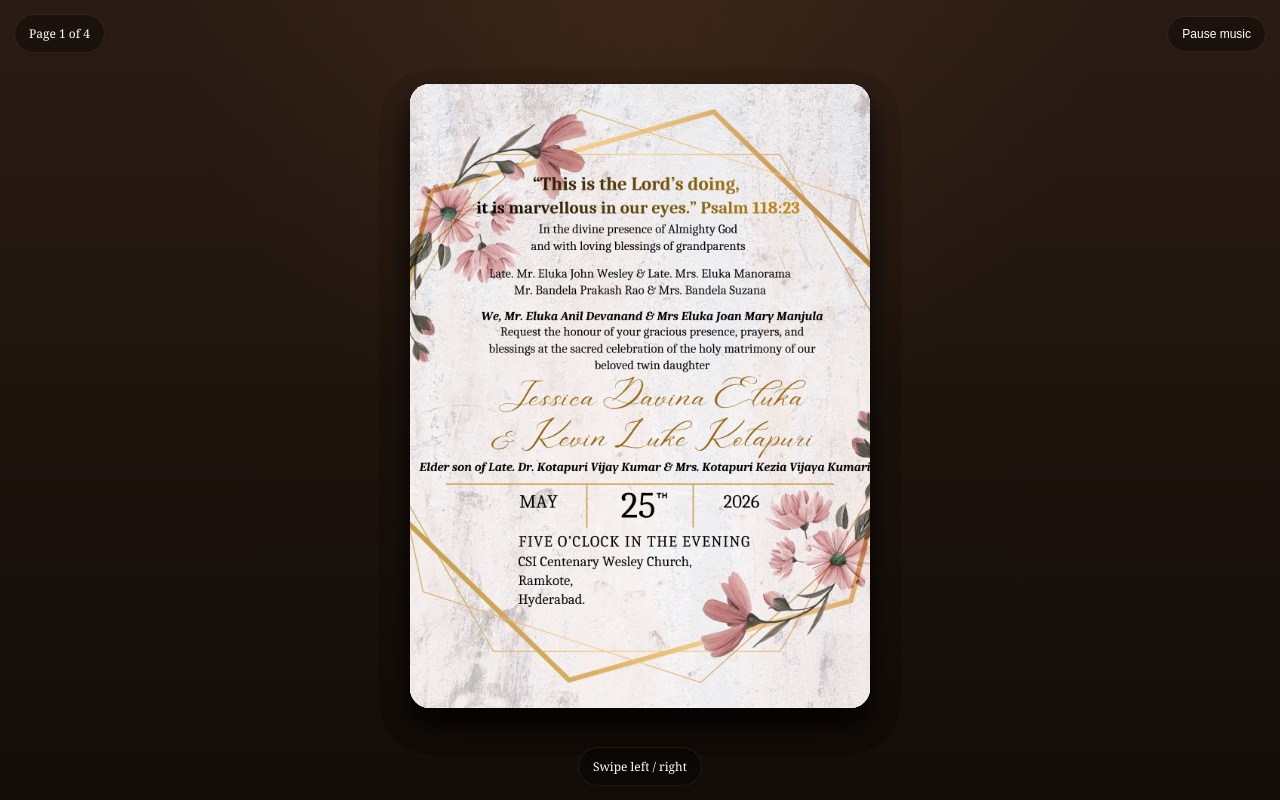
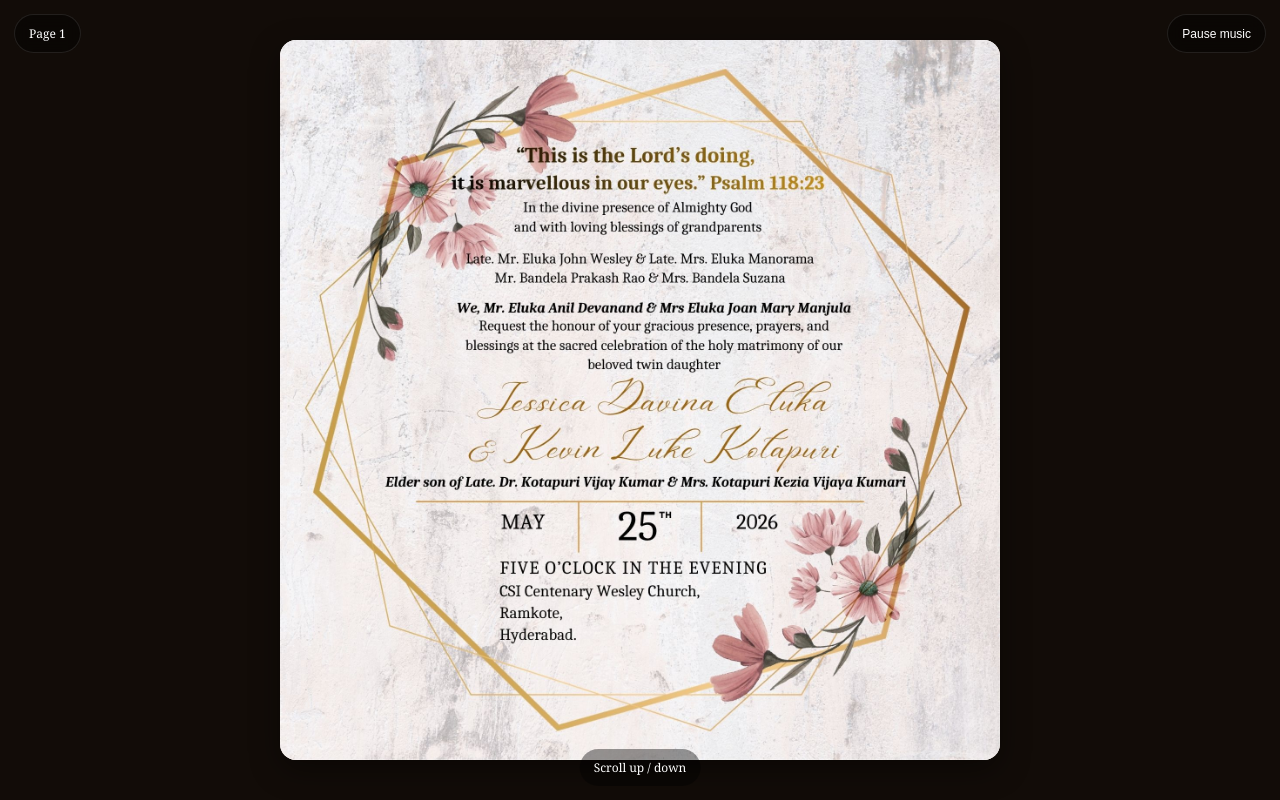
Before and after one commit to DJessE26/Wedding, a plain HTML site: page index.html in a window 1280 px wide. Drawn offline with Linux system fonts and the light colour scheme.

Commit message:
Update index.html

```diff
--- a/index.html
+++ b/index.html
@@ -3,121 +3,82 @@
 <head>
   <meta charset="UTF-8" />
   <meta name="viewport" content="width=device-width, initial-scale=1.0, viewport-fit=cover" />
-  <title>Mobile Page Viewer</title>
+  <title>Scroll Page Viewer</title>
 
   <style>
     * {
       box-sizing: border-box;
+      margin: 0;
+      padding: 0;
       -webkit-tap-highlight-color: transparent;
-      user-select: none;
     }
 
     html, body {
-      margin: 0;
-      width: 100%;
       height: 100%;
       overflow: hidden;
+      font-family: Georgia, serif;
       background: #120c08;
-      font-family: Georgia, serif;
-      touch-action: pan-y;
-    }
-
-    body {
       color: #fff;
     }
 
     .app {
-      position: relative;
-      width: 100vw;
-      height: 100vh;
       height: 100dvh;
-      overflow: hidden;
-      background:
-        radial-gradient(circle at top, rgba(90, 58, 35, 0.35), transparent 45%),
-        linear-gradient(180deg, #2a1c14 0%, #120c08 100%);
+      display: flex;
+      flex-direction: column;
     }
 
     .topbar {
-      position: absolute;
+      position: fixed;
       top: max(14px, env(safe-area-inset-top));
       left: 14px;
       right: 14px;
-      z-index: 20;
+      z-index: 10;
       display: flex;
       justify-content: space-between;
-      align-items: center;
     }
 
     .pill, .music-btn {
-      background: rgba(0,0,0,0.32);
-      border: 1px solid rgba(255,255,255,0.08);
+      background: rgba(0,0,0,0.4);
+      border: 1px solid rgba(255,255,255,0.1);
       backdrop-filter: blur(8px);
-      color: #fff;
       border-radius: 999px;
       padding: 10px 14px;
       font-size: 12px;
+      color: #fff;
     }
 
     .viewer {
-      position: absolute;
-      inset: 0;
+      flex: 1;
+      overflow-y: auto;
+      scroll-snap-type: y mandatory;
+      -webkit-overflow-scrolling: touch;
+    }
+
+    .page {
+      min-height: 100dvh;
       display: flex;
       align-items: center;
       justify-content: center;
-      padding:
-        calc(max(64px, env(safe-area-inset-top) + 52px))
-        14px
-        calc(max(72px, env(safe-area-inset-bottom) + 56px));
-    }
-
-    .book-wrap {
-      width: min(92vw, 460px);
-      height: min(78dvh, 760px);
-      perspective: 2000px;
-      position: relative;
-    }
-
-    .book {
-      position: relative;
-      width: 100%;
-      height: 100%;
-    }
-
-    .page {
-      position: absolute;
-      inset: 0;
-      transform-origin: left center;
-      transition: transform 0.9s cubic-bezier(0.22, 0.8, 0.2, 1);
-      border-radius: 20px;
-      overflow: hidden;
-      background: #f8f1e7;
-      box-shadow: 0 16px 30px rgba(0,0,0,0.28);
+      padding: 20px;
+      scroll-snap-align: start;
     }
 
     .page img {
-      width: 100%;
-      height: 100%;
-      object-fit: cover; /* FIXED */
-      pointer-events: none;
-    }
-
-    .page.flipped {
-      transform: rotateY(-180deg);
-    }
-
-    .bottombar {
-      position: absolute;
-      left: 14px;
-      right: 14px;
-      bottom: max(14px, env(safe-area-inset-bottom));
-      display: flex;
-      justify-content: center;
+      max-width: 100%;
+      max-height: 90vh;
+      width: auto;
+      height: auto;
+      border-radius: 16px;
+      box-shadow: 0 10px 30px rgba(0,0,0,0.4);
+      background: #f6efe6;
     }
 
     .hint {
-      background: rgba(0,0,0,0.32);
-      border: 1px solid rgba(255,255,255,0.08);
-      backdrop-filter: blur(8px);
+      position: fixed;
+      bottom: max(14px, env(safe-area-inset-bottom));
+      left: 50%;
+      transform: translateX(-50%);
+      background: rgba(0,0,0,0.4);
       border-radius: 999px;
       padding: 10px 14px;
       font-size: 12px;
@@ -133,15 +94,9 @@
       <button class="music-btn" id="musicBtn">Pause music</button>
     </div>
 
-    <div class="viewer">
-      <div class="book-wrap" id="bookWrap">
-        <div class="book" id="book"></div>
-      </div>
-    </div>
+    <div class="viewer" id="viewer"></div>
 
-    <div class="bottombar">
-      <div class="hint">Swipe left / right</div>
-    </div>
+    <div class="hint">Scroll up / down</div>
 
   </div>
 
@@ -155,77 +110,37 @@
       { image: 'images/page4.jpg' },
     ];
 
-    const book = document.getElementById('book');
+    const viewer = document.getElementById('viewer');
     const pageCount = document.getElementById('pageCount');
     const music = document.getElementById('bgMusic');
     const musicBtn = document.getElementById('musicBtn');
-    const bookWrap = document.getElementById('bookWrap');
 
-    let currentPage = 0;
-    let startX = 0;
-    let currentX = 0;
-    let isDragging = false;
-
-    function buildBook() {
-      book.innerHTML = '';
+    function buildPages() {
+      viewer.innerHTML = '';
 
       pagesData.forEach((page, index) => {
-        const el = document.createElement('div');
-        el.className = 'page';
-        el.style.zIndex = pagesData.length - index;
+        const pageEl = document.createElement('div');
+        pageEl.className = 'page';
 
-        el.innerHTML = `<img src="${page.image}" />`;
-        book.appendChild(el);
+        pageEl.innerHTML = `<img src="${page.image}" alt="Page ${index + 1}" />`;
+
+        viewer.appendChild(pageEl);
       });
-
-      updateBook();
     }
 
-    function updateBook() {
-      const pages = [...document.querySelectorAll('.page')];
+    function updatePageIndicator() {
+      const scrollTop = viewer.scrollTop;
+      const pageHeight = viewer.clientHeight;
 
-      pages.forEach((p, i) => {
-        p.classList.toggle('flipped', i < currentPage);
-      });
-
-      pageCount.textContent = `Page ${Math.min(currentPage + 1, pagesData.length)} of ${pagesData.length}`;
-    }
-
-    function nextPage() {
-      if (currentPage < pagesData.length) {
-        currentPage++;
-        updateBook();
-      }
-    }
-
-    function prevPage() {
-      if (currentPage > 0) {
-        currentPage--;
-        updateBook();
-      }
+      const index = Math.round(scrollTop / pageHeight);
+      pageCount.textContent = `Page ${index + 1} of ${pagesData.length}`;
     }
 
     function tryStartMusic() {
       music.play().catch(() => {});
     }
 
-    function onPointerDown(e) {
-      tryStartMusic();
-      startX = e.clientX;
-      isDragging = true;
-    }
-
-    function onPointerUp(e) {
-      if (!isDragging) return;
-
-      currentX = e.clientX;
-      const deltaX = currentX - startX;
-
-      if (deltaX < -60) nextPage();
-      else if (deltaX > 60) prevPage();
-
-      isDragging = false;
-    }
+    viewer.addEventListener('scroll', updatePageIndicator);
 
     musicBtn.addEventListener('click', () => {
       if (music.paused) {
@@ -237,12 +152,9 @@
       }
     });
 
-    bookWrap.addEventListener('pointerdown', onPointerDown);
-    bookWrap.addEventListener('pointerup', onPointerUp);
-
     document.addEventListener('click', tryStartMusic, { once: true });
 
-    buildBook();
+    buildPages();
   </script>
 </body>
 </html>
```
